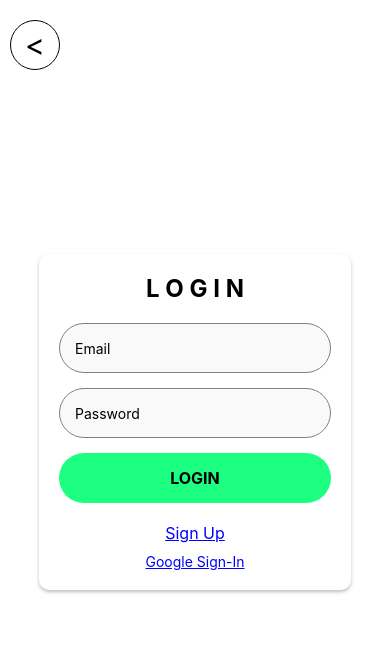
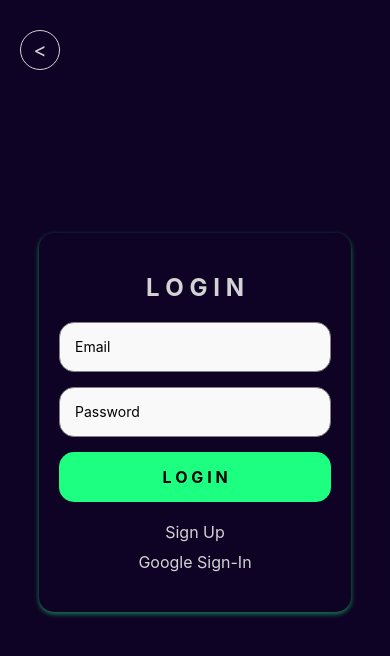
Before and after one commit to Vishnu-1203/EduX, a React Native app: screen /Login in a window 390 px wide. Shown: the top 656 px of the page. Built offline with nearby package versions, Linux system fonts and the light colour scheme; what @react-native-google-signin/google-signin would draw is missing.

Commit message:
just login
login page fully designed into dark theme

```diff
--- a/src/screens/login.jsx
+++ b/src/screens/login.jsx
@@ -1,21 +1,32 @@
-import React, { useState } from "react";
-import { View, Text, Button, TextInput, StyleSheet, TouchableOpacity,Image } from "react-native";
-import { handleLogin, googleLogin } from "../utils/loginfunctions";
-import { GoogleSignin } from "@react-native-google-signin/google-signin";
+import React, {useState} from 'react';
+import {
+  View,
+  Text,
+  Button,
+  TextInput,
+  StyleSheet,
+  TouchableOpacity,
+  Image,
+} from 'react-native';
+import {handleLogin, googleLogin} from '../utils/loginfunctions';
+import {GoogleSignin} from '@react-native-google-signin/google-signin';
 
 GoogleSignin.configure({
-  webClientId: "513657717163-p3tqd6cpreqmrcd19u6h13cfdma7n4dv.apps.googleusercontent.com",
+  webClientId:
+    '513657717163-p3tqd6cpreqmrcd19u6h13cfdma7n4dv.apps.googleusercontent.com',
 });
 
-const Login = ({ navigation }) => {
-  const [username, setUsername] = useState("");
-  const [pass, setPass] = useState("");
-  const [error, setError] = useState("");
+const Login = ({navigation}) => {
+  const [username, setUsername] = useState('');
+  const [pass, setPass] = useState('');
+  const [error, setError] = useState('');
 
   return (
     <View style={styles.container}>
-      <TouchableOpacity style={styles.backButton} onPress={() => navigation.goBack()}>
-        <Text style={styles.backButtonText}>{"<"}</Text>
+      <TouchableOpacity
+        style={styles.backButton}
+        onPress={() => navigation.goBack()}>
+        <Text style={styles.backButtonText}>{'<'}</Text>
       </TouchableOpacity>
       <View style={styles.loginBox}>
         <Text style={styles.loginTitle}>L O G I N</Text>
@@ -35,11 +46,10 @@ const Login = ({ navigation }) => {
         />
         <TouchableOpacity
           style={styles.loginButton}
-          onPress={() => handleLogin(username, pass, navigation, setError)}
-        >
-          <Text style={styles.loginButtonText}>LOGIN</Text>
+          onPress={() => handleLogin(username, pass, navigation, setError)}>
+          <Text style={styles.loginButtonText}>L O G I N</Text>
         </TouchableOpacity>
-        <TouchableOpacity onPress={() => navigation.navigate("Signup")}>
+        <TouchableOpacity onPress={() => navigation.navigate('Signup')}>
           <Text style={styles.signupButtonText}>Sign Up</Text>
         </TouchableOpacity>
         <TouchableOpacity onPress={() => googleLogin(navigation, setError)}>
@@ -53,80 +63,82 @@ const Login = ({ navigation }) => {
 const styles = StyleSheet.create({
   container: {
     flex: 1,
-    backgroundColor: "white",
-    alignItems: "center",
-    justifyContent: "center",
+    backgroundColor: '#0E0325',
+    alignItems: 'center',
+    justifyContent: 'center',
   },
   backButton: {
-    position: "absolute",
-    top: 20,
-    left: 10,
-    width: 50,
-    height: 50,
+    position: 'absolute',
+    top: 30,
+    left: 20,
+    width: 40,
+    height: 40,
     borderRadius: 30,
     borderWidth: 1,
-    borderColor: "black",
-    justifyContent: "center",
-    alignItems: "center",
+    borderColor: 'lightgrey',
+    justifyContent: 'center',
+    alignItems: 'center',
   },
   backButtonText: {
-    fontSize: 30,
-    color: "black",
+    fontSize: 20,
+    color: 'lightgrey',
   },
   loginBox: {
-    width: "80%",
-    backgroundColor: "white",
-    borderRadius: 10,
-    shadowColor: "#000",
-    shadowOffset: { width: 0, height: 2 },
-    shadowOpacity: 0.25,
-    shadowRadius: 3.84,
-    elevation: 5,
+    width: '80%',
+    backgroundColor: '#0E0325',
+    borderRadius: 15,
+    shadowColor: '#1DFF80',
+    shadowOffset: {width: 0, height: 2},
+    shadowOpacity: 0.5,
+    shadowRadius: 5,
+    elevation: 20,
     padding: 20,
-    alignItems: "center",
+    alignItems: 'center',
+    paddingTop: 40,
+    paddingBottom: 40,
   },
   loginTitle: {
     fontSize: 24,
-    fontWeight: "bold",
+    fontWeight: 'bold',
     marginBottom: 20,
+    color: 'lightgrey',
   },
   errorText: {
-    color: "red",
+    color: 'red',
     marginBottom: 10,
   },
   input: {
-    width: "100%",
+    width: '100%',
     height: 50,
     borderWidth: 1,
-    borderColor: "gray",
-    borderRadius: 25,
+    borderColor: 'gray',
+    borderRadius: 15,
     paddingHorizontal: 15,
     marginBottom: 15,
-    backgroundColor: "#f9f9f9",
+    backgroundColor: '#f9f9f9',
   },
   loginButton: {
-    width: "100%",
+    width: '100%',
     height: 50,
-    backgroundColor: "#1DFF80",
-    borderRadius: 25,
-    justifyContent: "center",
-    alignItems: "center",
+    backgroundColor: '#1DFF80',
+    borderRadius: 15,
+    justifyContent: 'center',
+    alignItems: 'center',
     marginBottom: 10,
   },
   loginButtonText: {
-    color: "black",
+    color: 'black',
     fontSize: 16,
-    fontWeight: "bold",
+    fontWeight: 'bold',
   },
   signupButtonText: {
-    color: "blue",
-     textDecorationLine: "underline",
+    color: 'lightgrey',
     marginTop: 10,
     fontSize: 16,
   },
   googleSignInText: {
-    color: "blue",
-     textDecorationLine: "underline",
+    fontSize: 16,
+    color: 'lightgrey',
     marginTop: 10,
   },
 });
```
